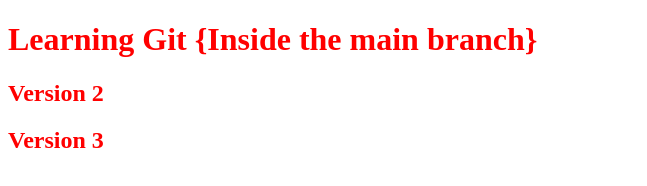
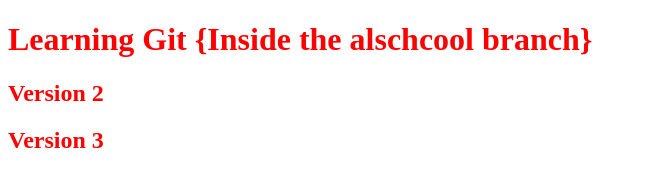
Before and after one commit to Aduramigb-a/learning-git-setemi, a plain HTML site: page index.html in a window 1280 px wide. Shown: the whole page, without its empty margins (0-647 px from the left). Drawn offline with Linux system fonts and the light colour scheme.

Commit message:
change content to match branch

```diff
--- a/index.html
+++ b/index.html
@@ -9,7 +9,7 @@
 <body>
 
 
-  <h1>Learning Git {Inside the main branch}</h1>
+  <h1>Learning Git {Inside the alschcool branch}</h1>
 
   <h2>
     Version 2
```
